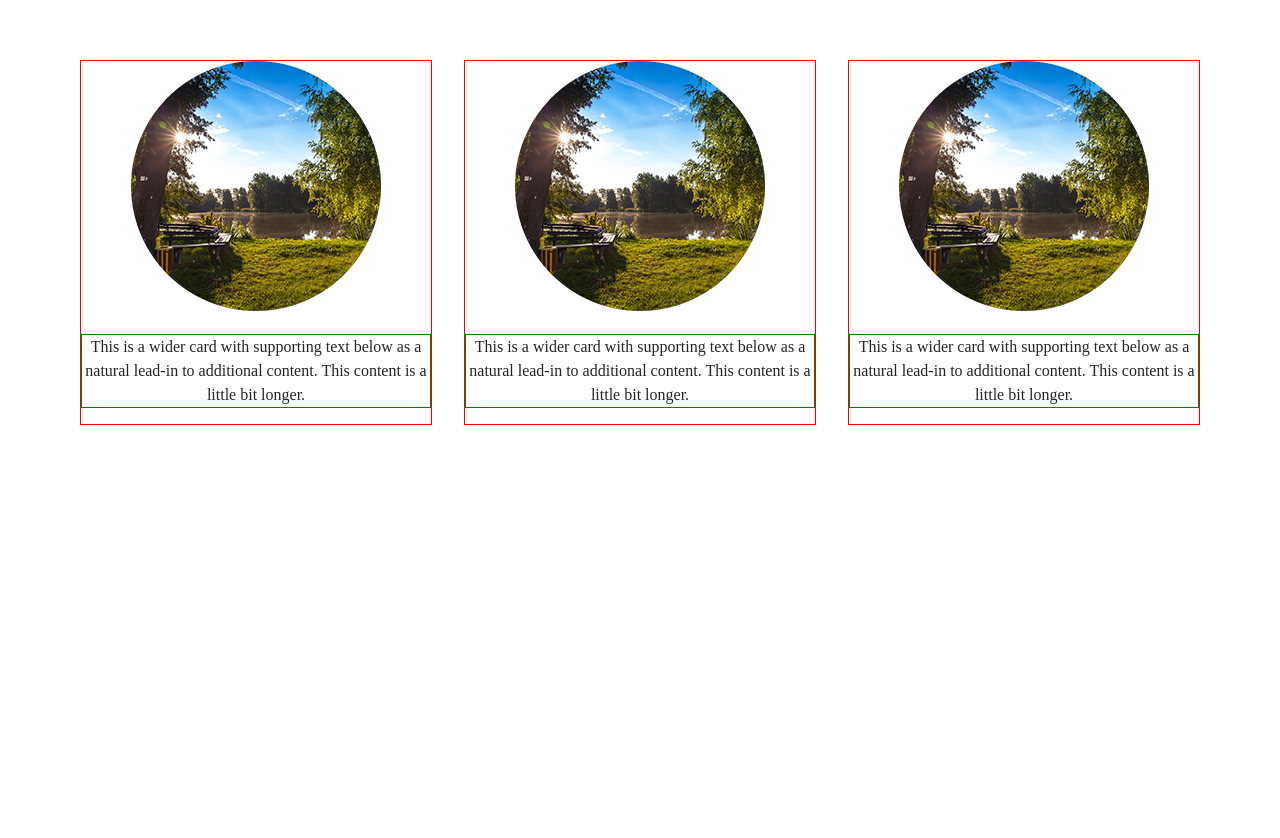
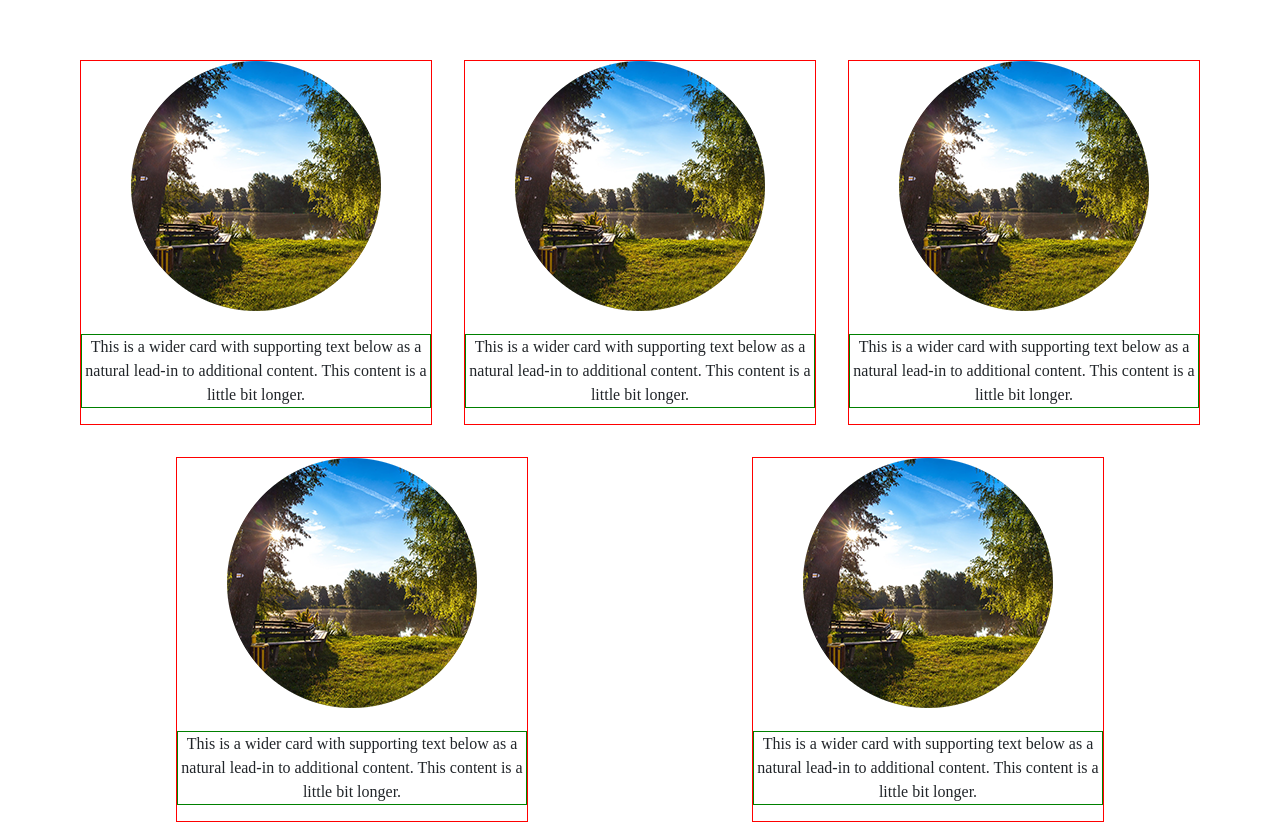
Before and after one commit to rodrigobarros2/flexbox-grid-sistem, a plain HTML site: page index.html in a window 1280 px wide. Shown: the part 156-994 px from the top of the page. Before the commit the page ends 800 px from the top, so only its background shows below. Drawn offline with Linux system fonts and the light colour scheme.

Commit message:
Update index.html

```diff
--- a/index.html
+++ b/index.html
@@ -40,6 +40,26 @@
                   </p>
                </div>
             </div>
+            <div class="thumbnail__item">
+               <div class="thumbnail__card">
+                  <img class="thumbnail__img" src="./fotomanha.png" alt="" />
+                  <p class="thumbnail__text">
+                     This is a wider card with supporting text below as a
+                     natural lead-in to additional content. This content is a
+                     little bit longer.
+                  </p>
+               </div>
+            </div>
+            <div class="thumbnail__item">
+               <div class="thumbnail__card">
+                  <img class="thumbnail__img" src="./fotomanha.png" alt="" />
+                  <p class="thumbnail__text">
+                     This is a wider card with supporting text below as a
+                     natural lead-in to additional content. This content is a
+                     little bit longer.
+                  </p>
+               </div>
+            </div>
          </div>
       </section>
    </body>
```
